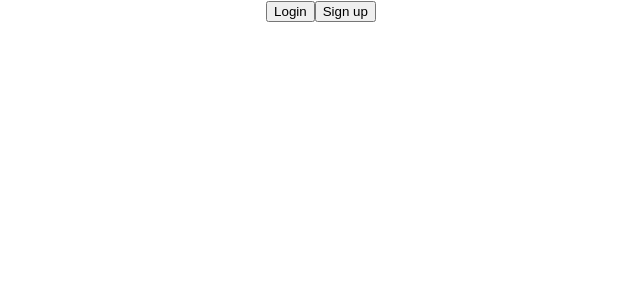
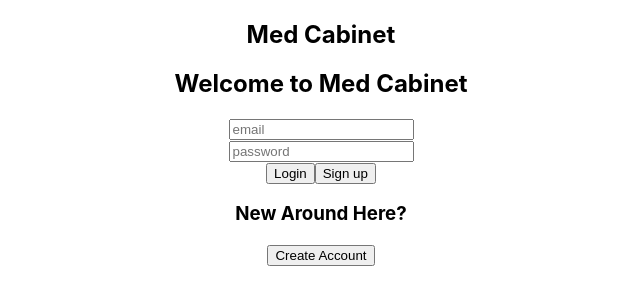
Before and after one commit to Build-Week-HairC/Front-end, a React (Create React App) app in the folder med/: page / in a window 1280 px wide. Shown: the top 304 px of the page, without its empty margins (319-959 px from the left). Built offline with nearby package versions, Linux system fonts and the light colour scheme.

Commit message:
built out main elements of webpage

```diff
--- a/med/src/Components/Login.js
+++ b/med/src/Components/Login.js
@@ -1,15 +1,35 @@
 import React from "react";
+import { withFormik, Form, Field } from "formik";
 
-export default function LoginPage() {
-
-
+const LoginPage = () => {
 
 
     return (
         <section className="login-page">
-            <button>Login</button>
-            <button>Sign up</button>
-
+            <div className="new-user-form">
+                <h1>Med Cabinet</h1>
+                <h2>Welcome to Med Cabinet</h2>
+                <Form>
+                    <div className="email-box">
+                        <Field
+                        type="text"
+                        name="email"
+                        placeholder="email"
+                        />
+                    </div>
+                    <div className="password-box">
+                        <Field
+                        type="text"
+                        name="password"
+                        placeholder="password"
+                        />
+                    </div>
+                </Form>
+                <button>Login</button>
+                <button>Sign up</button>
+                <h3>New Around Here?</h3>
+                <button>Create Account</button>
+            </div>
 
 
         </section>
@@ -18,3 +38,14 @@ export default function LoginPage() {
 
     )
 }
+
+const FormikLoginForm = withFormik({
+    mapPropsToValues({ email, password, terms}) {
+        return {
+            email: email || "",
+            password: password || "",
+        };
+    }
+})(LoginPage);
+
+export default FormikLoginForm;
```
